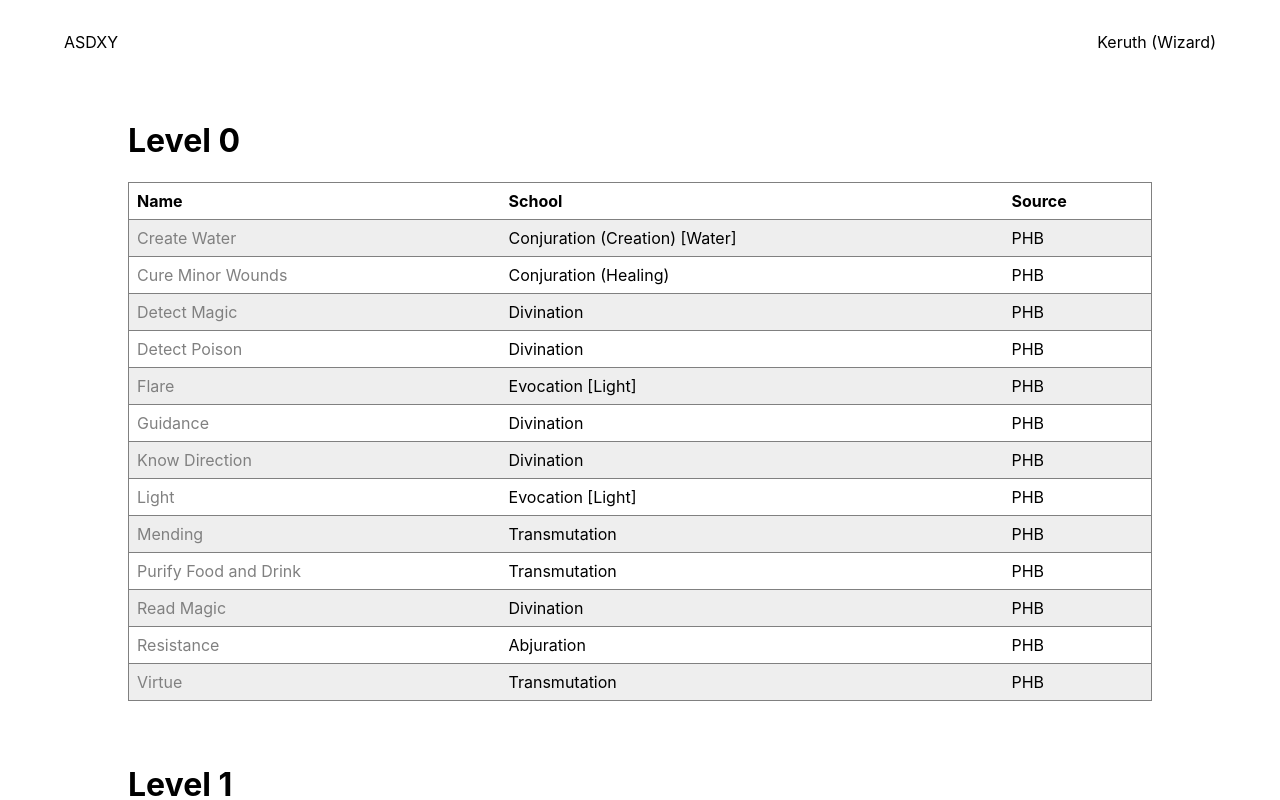
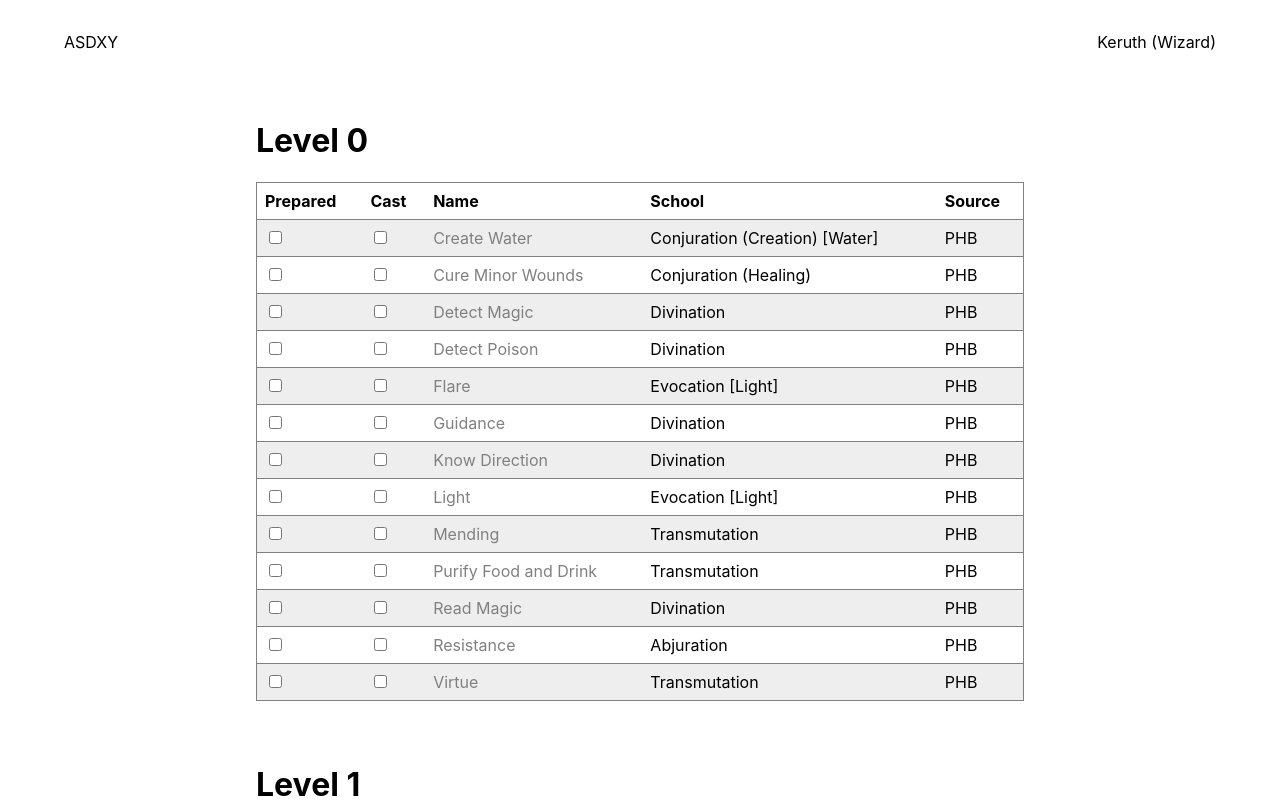
Before and after one commit to BCHoagland/spell-manager, a React (Create React App) app: page / in a window 1280 px wide. Shown: the top 800 px of the page. Built offline with nearby package versions, Linux system fonts and the light colour scheme.

Commit message:
can prepare and cast now

```diff
--- a/src/App.js
+++ b/src/App.js
@@ -1,8 +1,6 @@
 import React from 'react';
 import './App.css';
 import SpellCollection from './components/SpellCollection';
-// import phbSpells from './data/phb';
-// import frostburnSpells from './data/frostburn';
 import spells from './data/spells';
 
 
@@ -19,8 +17,6 @@ function Header() {
   )
 }
 
-// const spells = phbSpells.concat(frostburnSpells);
-
 const characterClass = 'druid';
 const selectedSpells = spells.filter(spell => spell.level.hasOwnProperty(characterClass));
 
--- a/src/components/SpellPage.js
+++ b/src/components/SpellPage.js
@@ -49,7 +49,7 @@ class SpellPage extends React.Component {
         document.addEventListener("keydown", this.esc, false);
     }
 
-    // removed key listener when removed
+    // remove key listener when removed
     componentWillUnmount() {
         document.removeEventListener("keydown", this.esc, false);
     }
--- a/src/components/SpellTable.js
+++ b/src/components/SpellTable.js
@@ -1,17 +1,71 @@
 import React from 'react';
 
 
-function SpellEntry(props) {
-    return (
-        <tr>
-            <td>
-                <div className='link' onClick={props.click}>{props.spell.name}</div>
-            </td>
-            <td>{props.spell.school}</td>
-            {/* <td>{props.spell.shortDesc}</td> */}
-            <td>{props.spell.source}</td>
-        </tr>
-    )
+// function SpellEntry(props) {
+class SpellEntry extends React.Component {
+    constructor(props) {
+        super(props)
+        this.state = {
+            spell: props.spell,
+            popup: props.popup,
+            prepared: false,
+            cast: false,
+        }
+        this.colors = {
+            'P': 'rgba(102, 205, 170, 0.4)',
+            'C': 'rgba(250, 128, 114, 0.4)'
+        }
+    }
+
+    highlight(action) {
+        let p = null;
+        let c = null;
+        let color = null;
+
+        // set checks for each checkbox
+        if (action === 'P') {
+            p = !this.state.prepared;
+            c = false;
+        } else if (action === 'C') {
+            p = false;
+            c = !this.state.cast;
+        }
+
+        // set color for the entire row
+        if (c) {
+            color = 'rgba(250, 128, 114, 0.4)';
+        } else if (p) {
+            color = 'rgba(102, 205, 170, 0.4)';
+        } else {
+            color = null;
+        }
+
+        // actually update the state
+        this.setState({
+            prepared: p,
+            cast: c,
+            color: color
+        });
+    }
+
+    render() {
+        return (
+            <tr style={{backgroundColor: this.state.color}}>
+                <td>
+                    <input type="checkbox" onChange={e => {}} checked={this.state.prepared} onClick={this.highlight.bind(this, 'P')}></input>
+                </td>
+                <td>
+                    <input type="checkbox" onChange={e => {}} checked={this.state.cast} onClick={this.highlight.bind(this, 'C')}></input>
+                </td>
+                <td>
+                    <div className='link' onClick={this.state.popup}>{this.state.spell.name}</div>
+                </td>
+                <td>{this.state.spell.school}</td>
+                {/* <td>{this.state.spell.shortDesc}</td> */}
+                <td>{this.state.spell.source}</td>
+            </tr>
+        )
+    }
 }
 
 class SpellTable extends React.Component {
@@ -33,6 +87,8 @@ class SpellTable extends React.Component {
                     <table>
                         <thead>
                         <tr>
+                            <td>Prepared</td>
+                            <td>Cast</td>
                             <td>Name</td>
                             <td>School</td>
                             {/* <td>Description</td> */}
@@ -40,7 +96,7 @@ class SpellTable extends React.Component {
                         </tr>
                         </thead>
                         <tbody>
-                            {this.props.spells.map((entry) => <SpellEntry key={entry.name} spell={entry} click={this.state.showPage.bind(this, entry)} />)}
+                            {this.props.spells.map((entry) => <SpellEntry key={entry.name} spell={entry} popup={this.state.showPage.bind(this, entry)} />)}
                         </tbody>
                     </table>
                 </div>
--- a/src/index.css
+++ b/src/index.css
@@ -47,7 +47,7 @@ code {
 
 /* SPELL TABLE */
 .spellTable {
-  width: 80%;
+  width: 60%;
   margin: auto;
   margin-bottom: 4em;
 }
```
Also changed, not shown: src/data/spells.js.
